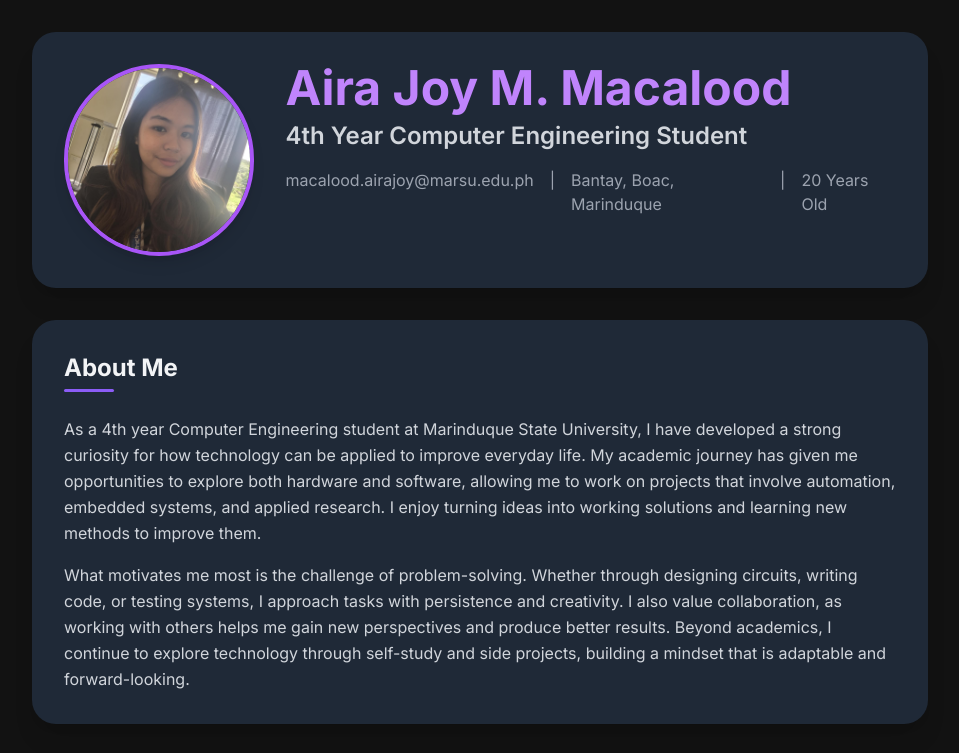
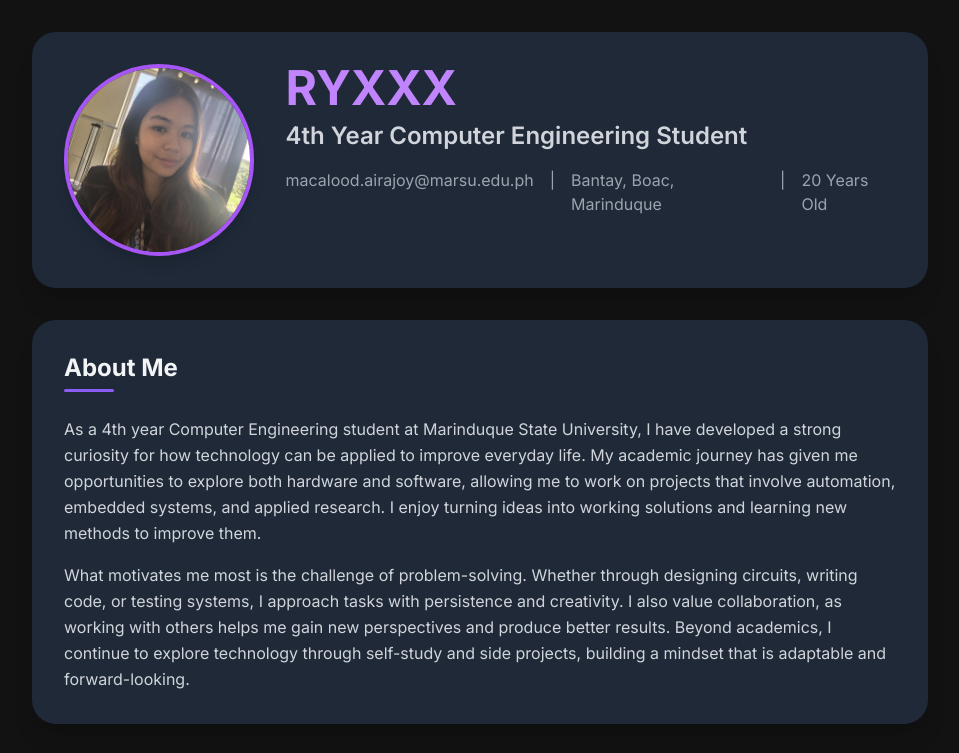
Before and after one commit to ryxxx2004/AIRA-JOY, a plain HTML site: page index.html in a window 1280 px wide. Shown: the top 753 px of the page, without its empty margins (160-1119 px from the left). Drawn offline with nearby package versions, Linux system fonts and the light colour scheme.

Commit message:
Update index.html

```diff
--- a/index.html
+++ b/index.html
@@ -3,7 +3,7 @@
 <head>
     <meta charset="UTF-8">
     <meta name="viewport" content="width=device-width, initial-scale=1.0">
-    <title>RYXXX - CV</title>
+    <title>Aira Joy M. Macalood - CV</title>
     <script src="https://cdn.tailwindcss.com"></script>
     <link href="https://fonts.googleapis.com/css2?family=Inter:wght@400;600;700&display=swap" rel="stylesheet">
     <style>
@@ -52,7 +52,7 @@
                     <img src="assets/Profile.jpg" alt="Profile Picture of Aira Joy M. Macalood" class="w-full h-full object-cover">
                 </div>
                 <div class="flex flex-col justify-center items-center md:items-start">
-                    <h1 class="text-4xl md:text-5xl font-bold text-purple-400">Aira Joy M. Macalood</h1>
+                    <h1 class="text-4xl md:text-5xl font-bold text-purple-400">RYXXX</h1>
                     <p class="mt-2 text-xl md:text-2xl font-semibold text-gray-300">4th Year Computer Engineering Student</p>
                     <div class="mt-4 text-sm md:text-base text-gray-400 space-y-1 md:space-y-0 md:flex md:space-x-4">
                         <p>macalood.airajoy@marsu.edu.ph</p>
```
